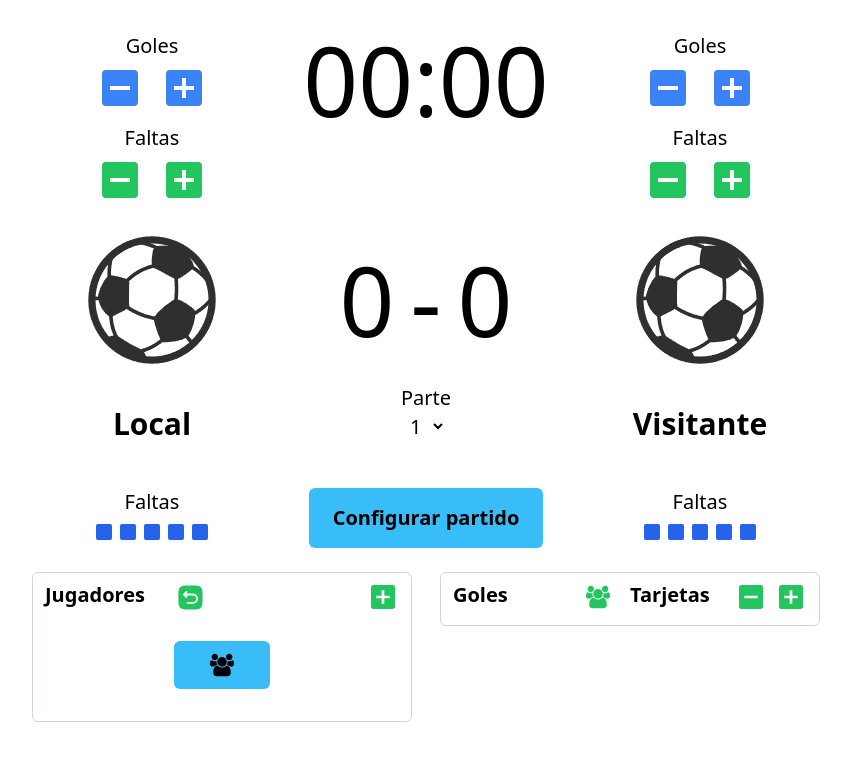
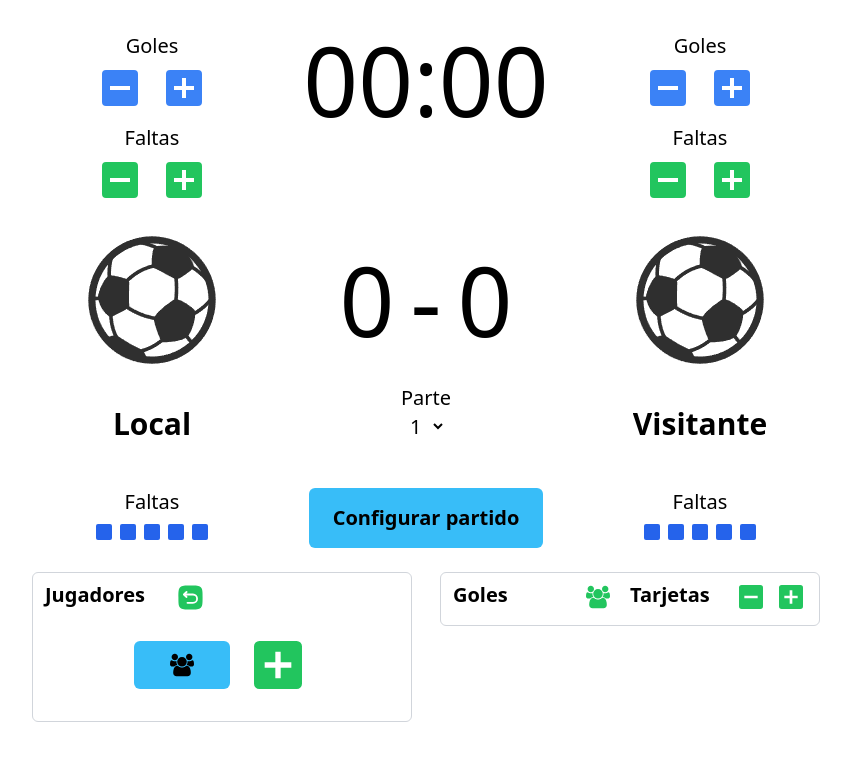
Before and after one commit to pitasdev/partidos-angular, an Angular app: page / in a window 1280 px wide. Both pictures are taken after a click on the element 404 px from the left and 597 px from the top of the page. Shown: the top 760 px of the page, without its empty margins (214-1065 px from the left). Built offline with nearby package versions, Linux system fonts and the light colour scheme.

Commit message:
Cambios en los botones al cargar los jugadores + optimizar codigo

```diff
--- a/src/app/components/info/info.component.html
+++ b/src/app/components/info/info.component.html
@@ -135,33 +135,36 @@
                             <path fill="rgb(34 197 94)" d="M5 3a2 2 0 0 0-2 2v14a2 2 0 0 0 2 2h14a2 2 0 0 0 2-2V5a2 2 0 0 0-2-2zm12 10H7v-2h10z"/>
                         </svg>
                     </div>
+
+                    <div class="h-8 cursor-pointer" clickAnimation (click)="anadirJugador()" title="Añadir jugador">
+                        <svg xmlns="http://www.w3.org/2000/svg" width="32px" height="32px" viewBox="0 0 24 24">
+                            <path fill="rgb(34 197 94)" d="M5 21h14a2 2 0 0 0 2-2V5a2 2 0 0 0-2-2H5a2 2 0 0 0-2 2v14a2 2 0 0 0 2 2m2-10h4V7h2v4h4v2h-4v4h-2v-4H7z"/>
+                        </svg>
+                    </div>
                 }
-
-                <div class="h-8 cursor-pointer" clickAnimation (click)="anadirJugador()" title="Añadir jugador">
-                    <svg xmlns="http://www.w3.org/2000/svg" width="32px" height="32px" viewBox="0 0 24 24">
-                        <path fill="rgb(34 197 94)" d="M5 21h14a2 2 0 0 0 2-2V5a2 2 0 0 0-2-2H5a2 2 0 0 0-2 2v14a2 2 0 0 0 2 2m2-10h4V7h2v4h4v2h-4v4h-2v-4H7z"/>
-                    </svg>
-                </div>
 
             </div>
 
         </div>
 
         @if (jugadores.length == 0) {
-            <div class="col-span-2 h-24 flex items-center">
+            <div class="col-span-2 h-24 flex gap-4 justify-center items-center">
 
-                <button class="w-24 flex justify-center px-5 py-3 mx-auto rounded-md bg-sky-400 cursor-pointer" clickAnimation (click)="cargarEquipo()">
-
+                <div class="w-24 flex justify-center px-5 py-3 rounded-md bg-sky-400 cursor-pointer" clickAnimation (click)="cargarEquipo()">
                     <svg xmlns="http://www.w3.org/2000/svg" width="24" height="24" viewBox="0 0 1920 1792">
                         <path fill="#000" d="M593 896q-162 5-265 128H194q-82 0-138-40.5T0 865q0-353 124-353q6 0 43.5 21t97.5 42.5T384 597q67 0 133-23q-5 37-5 66q0 139 81 256m1071 637q0 120-73 189.5t-194 69.5H523q-121 0-194-69.5T256 1533q0-53 3.5-103.5t14-109T300 1212t43-97.5t62-81t85.5-53.5T602 960q10 0 43 21.5t73 48t107 48t135 21.5t135-21.5t107-48t73-48t43-21.5q61 0 111.5 20t85.5 53.5t62 81t43 97.5t26.5 108.5t14 109t3.5 103.5M640 256q0 106-75 181t-181 75t-181-75t-75-181t75-181T384 0t181 75t75 181m704 384q0 159-112.5 271.5T960 1024T688.5 911.5T576 640t112.5-271.5T960 256t271.5 112.5T1344 640m576 225q0 78-56 118.5t-138 40.5h-134q-103-123-265-128q81-117 81-256q0-29-5-66q66 23 133 23q59 0 119-21.5t97.5-42.5t43.5-21q124 0 124 353m-128-609q0 106-75 181t-181 75t-181-75t-75-181t75-181t181-75t181 75t75 181"/>
                     </svg>
+                </div>
 
-                </button>
+                <div class="cursor-pointer" clickAnimation (click)="anadirJugador()">
+                    <svg xmlns="http://www.w3.org/2000/svg" width="64px" height="64px" viewBox="0 0 24 24">
+                        <path fill="rgb(34 197 94)" d="M5 21h14a2 2 0 0 0 2-2V5a2 2 0 0 0-2-2H5a2 2 0 0 0-2 2v14a2 2 0 0 0 2 2m2-10h4V7h2v4h4v2h-4v4h-2v-4H7z"/>
+                    </svg>
+                </div>
 
             </div>
         }
     }
-
 
 </div>
 
--- a/src/app/components/resultado/resultado.component.html
+++ b/src/app/components/resultado/resultado.component.html
@@ -19,15 +19,15 @@
         </div>
 
         <div class="text-xl flex flex-col items-center">
-            <label for="parte">Parte</label>
             @if (estado == 'reset' || estado == 'configuracion') {
+                <label for="parte">Parte</label>
                 <select name="parte" id="parte" class="w-10 h-7 bg-white" [(ngModel)]="parte" (change)="cambiarParte()">
                     <option value="1">1</option>
                     <option value="2">2</option>
                 </select>
-            }
-            @else {
-                <span class="h-7">{{parte}}</span>
+            } @else {
+                <span>Parte</span>
+                <span>{{parte}}</span>
             }
         </div>
 
--- a/src/app/directives/click.directive.ts
+++ b/src/app/directives/click.directive.ts
@@ -1,6 +1,5 @@
 import { AnimationBuilder, animate, style } from '@angular/animations';
 import { Directive, ElementRef, HostListener, inject } from '@angular/core';
-import { transform } from 'html2canvas/dist/types/css/property-descriptors/transform';
 
 @Directive({
   selector: '[clickAnimation]',
--- a/src/index.html
+++ b/src/index.html
@@ -7,7 +7,7 @@
   <meta name="viewport" content="width=device-width, initial-scale=1">
   <link rel="icon" type="image/x-icon" href="assets/img/default.png">
 </head>
-<body>
+<body class="touch-manipulation">
   <app-root></app-root>
 </body>
 </html>
```
